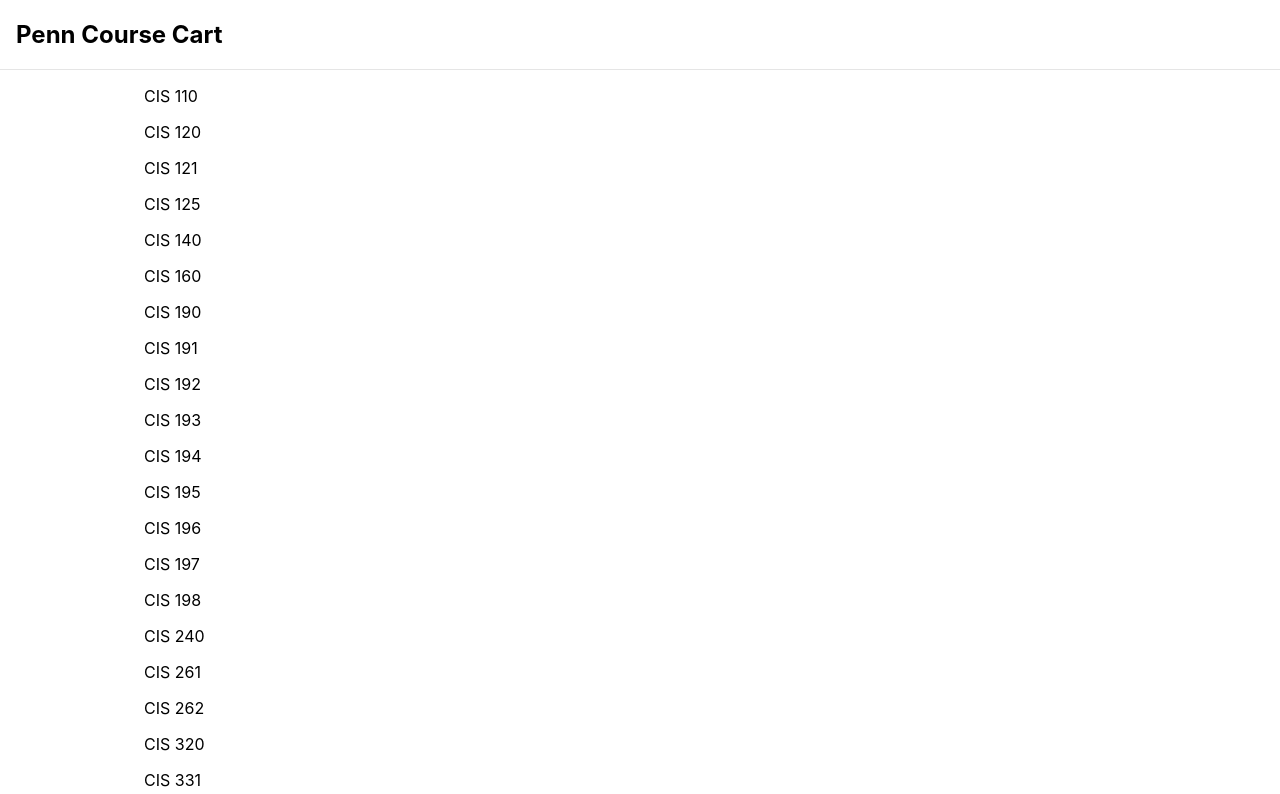
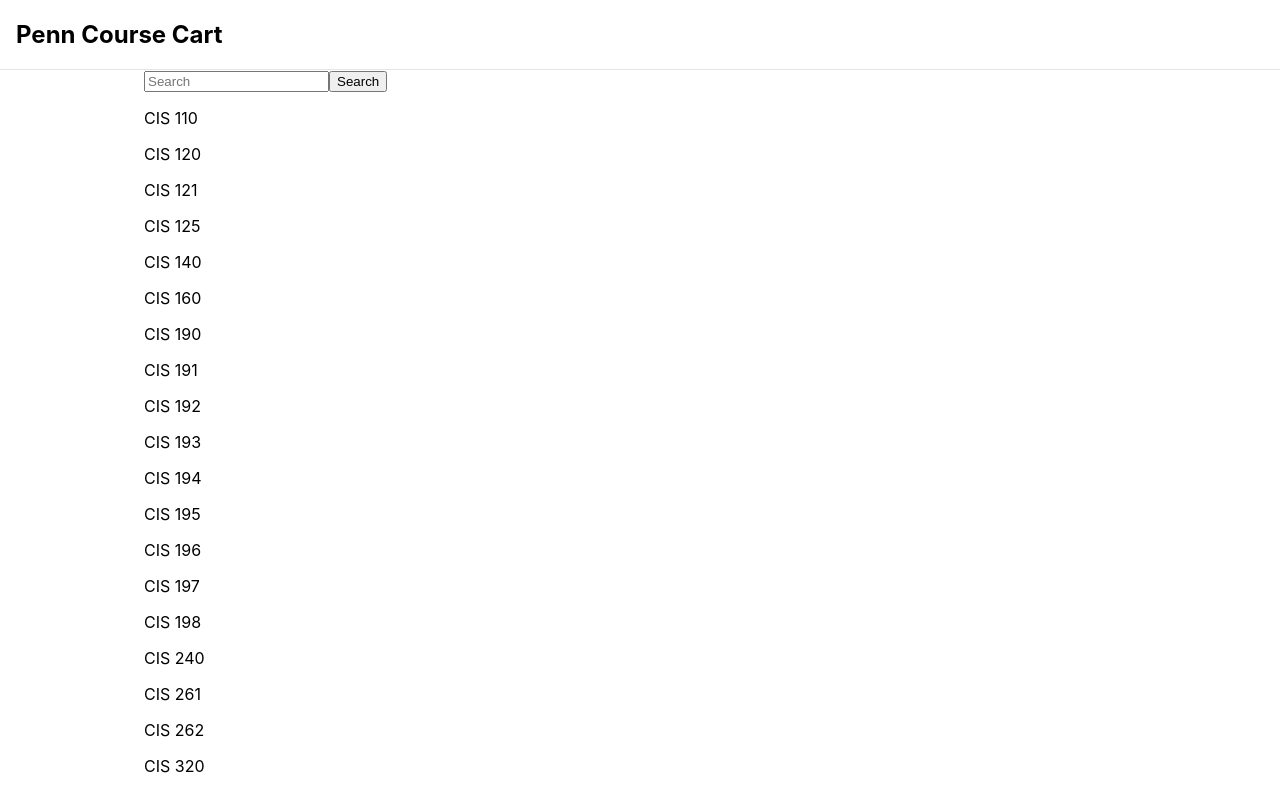
Before and after one commit to mialana/coursecart-challenge, a React (Create React App) app: page / in a window 1280 px wide. Shown: the top 794 px of the page. Built offline with nearby package versions, Linux system fonts and the light colour scheme.

Commit message:
implemented search bar except prereqs and crosslistings

```diff
--- a/package.json
+++ b/package.json
@@ -5,7 +5,7 @@
   "dependencies": {
     "react": "^16.8.1",
     "react-dom": "^16.8.1",
-    "react-scripts": "2.1.3"
+    "react-scripts": "1.1.4"
   },
   "scripts": {
     "start": "react-scripts start",
--- a/src/App.js
+++ b/src/App.js
@@ -8,7 +8,7 @@
 class App extends Component {
   render() {
     return (
-      <>
+      <div>
         <Nav />
         <div style={{
           width: '100%',
@@ -18,7 +18,7 @@
           <Courses />
           <Cart />
         </div>
-      </>
+      </div>
     );
   }
 }
--- a/src/components/Courses.js
+++ b/src/components/Courses.js
@@ -1,14 +1,97 @@
-import React from 'react'
-import courses from '../data/courses'
+import React, { useState } from "react";
+import data from "../data/courses";
 
-export default () => (
-  <>
-    {courses.map(({ dept, number }) => (
+export default () => {
+  const [searchInput, setSearchInput] = useState("");
+  const [courses, setCourses] = useState(data);
+
+  function printCourses() {
+    return courses.map(({ dept, number }) => (
       <p key={`${dept}-${number}`}>
-        {dept}
-        {' '}
-        {number}
+        {dept} {number}
       </p>
-    ))}
-  </>
-)
+    ));
+  }
+
+  function filterSearch(event) {
+    event.preventDefault();
+
+    const lowercasedSearchInput = searchInput.toLowerCase();
+    const searchInputArray = lowercasedSearchInput.split(/[\s- ]+/);
+
+    const hasConcatDeptNumber = searchInputArray.map((input) => {
+      return data.some(
+        (course) =>
+          course.dept.toLowerCase() + course.number.toString().toLowerCase() ===
+          input
+      );
+    });
+
+    var indicesOfConcat = [],
+      i;
+
+    for (i = 0; i < hasConcatDeptNumber.length; i++)
+      if (hasConcatDeptNumber[i] === true) indicesOfConcat.push(i);
+
+    var concatArray = [],
+      j;
+
+    for (j = 0; j < indicesOfConcat.length; j++) {
+      const temp = searchInputArray[indicesOfConcat[j]]
+        .split(/([0-9]+)/)
+        .filter(Boolean);
+      concatArray = [...concatArray, ...temp];
+    }
+
+    const filteredCourses = data.filter((course) => {
+      if (searchInputArray.length > 1 || hasConcatDeptNumber.includes(true)) {
+        const conditionalArray = hasConcatDeptNumber.includes(true)
+          ? [...searchInputArray, ...concatArray]
+          : searchInputArray;
+        const includesArray = conditionalArray.map((input, index) => {
+          if (indicesOfConcat.some((value) => value === index)) {
+            return true;
+          }
+          return (
+            course.dept.toLowerCase().includes(input) ||
+            course.number.toString().toLowerCase().includes(input) ||
+            course.title.toLowerCase().includes(input) ||
+            course.description.toLowerCase().includes(input)
+          );
+        });
+        return includesArray.every((i) => i === true);
+      } else if (
+        searchInputArray.length === 1 &&
+        !hasConcatDeptNumber.includes(true)
+      ) {
+        return (
+          course.dept.toLowerCase().includes(searchInputArray[0]) ||
+          course.number
+            .toString()
+            .toLowerCase()
+            .includes(searchInputArray[0]) ||
+          course.title.toLowerCase().includes(searchInputArray[0]) ||
+          course.description.toLowerCase().includes(searchInputArray[0])
+        );
+      } else {
+        return true;
+      }
+    });
+    setCourses(filteredCourses);
+  }
+
+  return (
+    <div>
+      <form onSubmit={filterSearch}>
+        <input
+          name="SearchBar"
+          value={searchInput}
+          placeholder="Search"
+          onChange={(input) => setSearchInput(input.target.value)}
+        ></input>
+        <button type="submit">Search</button>
+      </form>
+      <div>{printCourses()}</div>
+    </div>
+  );
+};
```
Also changed, not shown: 2 other files (tests, documents, lock files or other folders).
